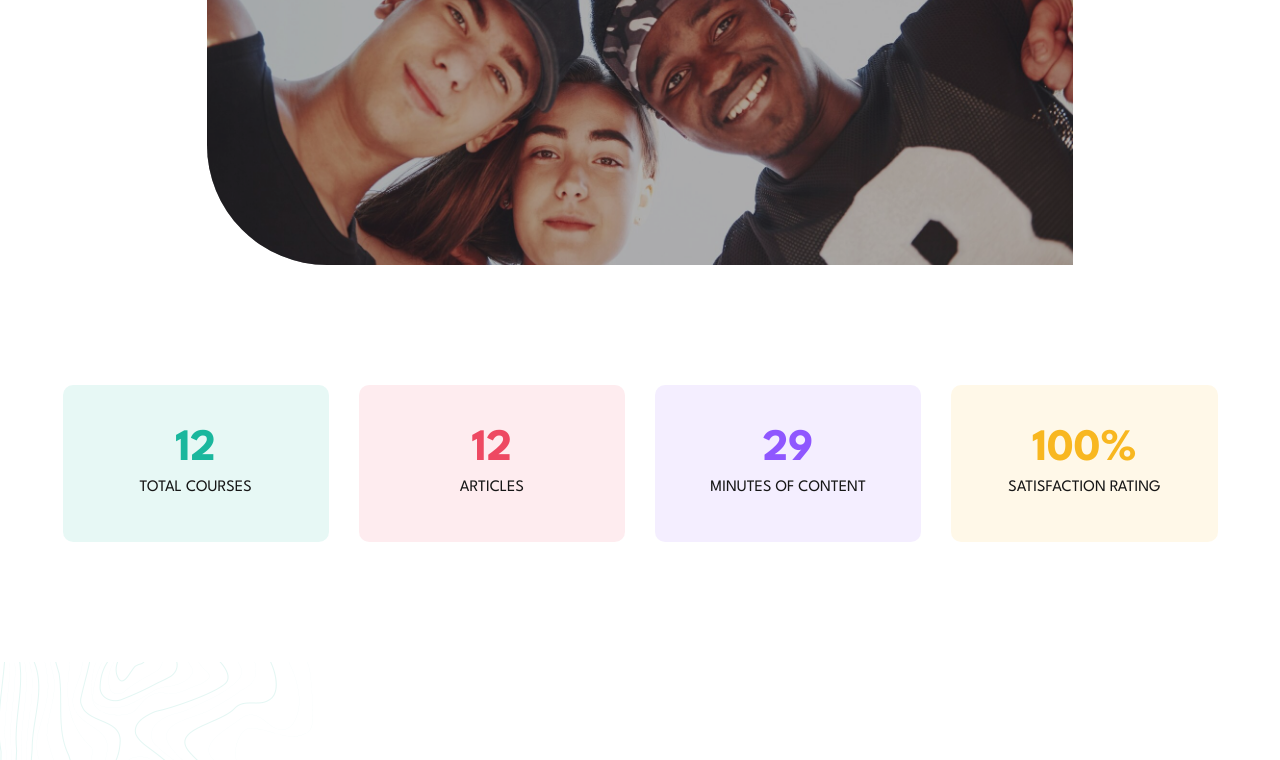
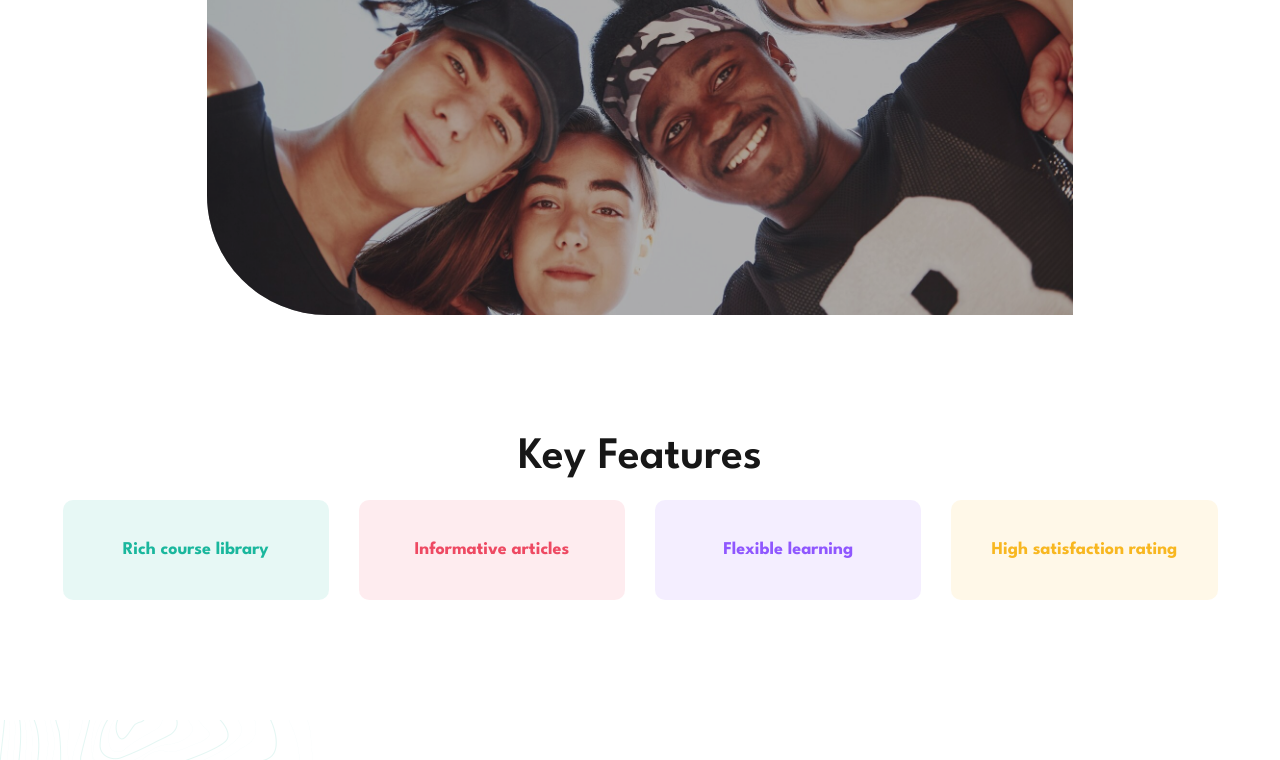
Before and after one commit to josephinem11/htl, a website: page index.html in a window 1280 px wide. Shown: the part 2840-3600 px from the top of the page. Drawn offline with nearby package versions, Linux system fonts and the light colour scheme.

Commit message:
modified video sect

```diff
--- a/assets/css/style.css
+++ b/assets/css/style.css
@@ -999,6 +999,7 @@ ul.navbar-list #navbar-link:hover{
   position: relative;
   border-top-right-radius: 80px;
   border-bottom-left-radius: 120px;
+  margin-top: 50px;
 }
 
 .video .play-btn {
@@ -1043,6 +1044,7 @@ ul.navbar-list #navbar-link:hover{
   text-align: center;
   padding: 25px;
   border-radius: var(--radius-10);
+  margin-top: 20px;
 }
 
 .stats-card :is(.card-title, .card-text) {
@@ -1051,7 +1053,7 @@ ul.navbar-list #navbar-link:hover{
 
 .stats-card .card-title {
   color: hsl(var(--color));
-  font-size: var(--fs-2);
+  font-size: var(--fs-4);
   line-height: 1.1;
 }
 
--- a/index.html
+++ b/index.html
@@ -414,7 +414,12 @@
               <img src="./assets/images/index-bottom.jpg" width="970" height="550" loading="lazy" alt="video banner"
                 class="img-cover">
             </div>
+<!--
+            <img src="./assets/images/video-shape-1.png" width="1089" height="605" loading="lazy" alt=""
+              class="shape video-shape-1">
 
+            <img src="./assets/images/video-shape-2.png" width="158" height="174" loading="lazy" alt=""
+              class="shape video-shape-2"> -->
 
           </div>
 
@@ -431,38 +436,31 @@
 
       <section class="section stats" aria-label="stats">
         <div class="container">
-
+          <h2 class="h2 section-title">Key Features</h2>
           <ul class="grid-list">
 
             <li>
               <div class="stats-card" style="--color: 170, 75%, 41%">
-                <h3 class="card-title">12</h3>
-
-                <p class="card-text">total courses</p>
+                <h3 class="card-title">Rich course library</h3>
               </div>
             </li>
 
             <li>
               <div class="stats-card" style="--color: 351, 83%, 61%">
-                <h3 class="card-title">12</h3>
 
-                <p class="card-text">articles</p>
+                <h3 class="card-title">Informative articles</h3>
               </div>
             </li>
 
             <li>
               <div class="stats-card" style="--color: 260, 100%, 67%">
-                <h3 class="card-title">29</h3>
-
-                <p class="card-text">minutes of content</p>
+                <h3 class="card-title">Flexible learning</h3>
               </div>
             </li>
 
             <li>
               <div class="stats-card" style="--color: 42, 94%, 55%">
-                <h3 class="card-title">100%</h3>
-
-                <p class="card-text">satisfaction rating</p>
+                <h3 class="card-title">High satisfaction rating</h3>
               </div>
             </li>
 
```
